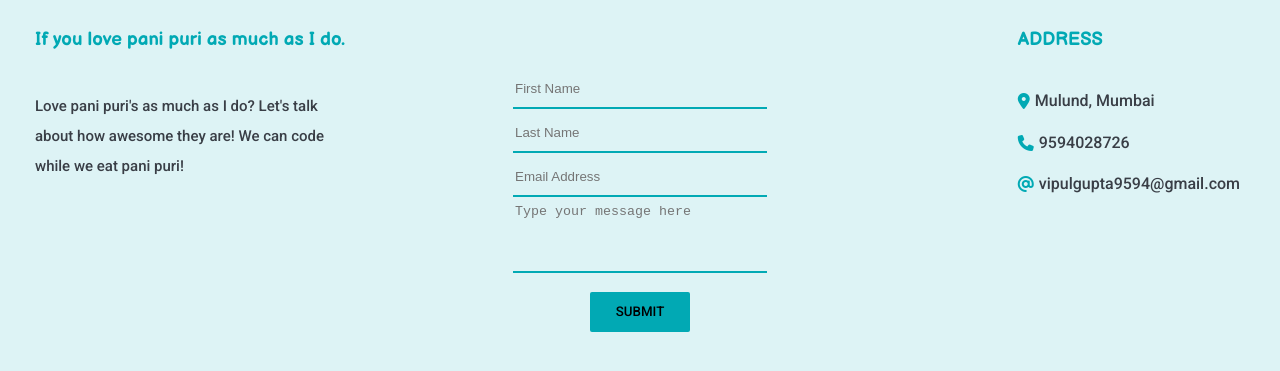
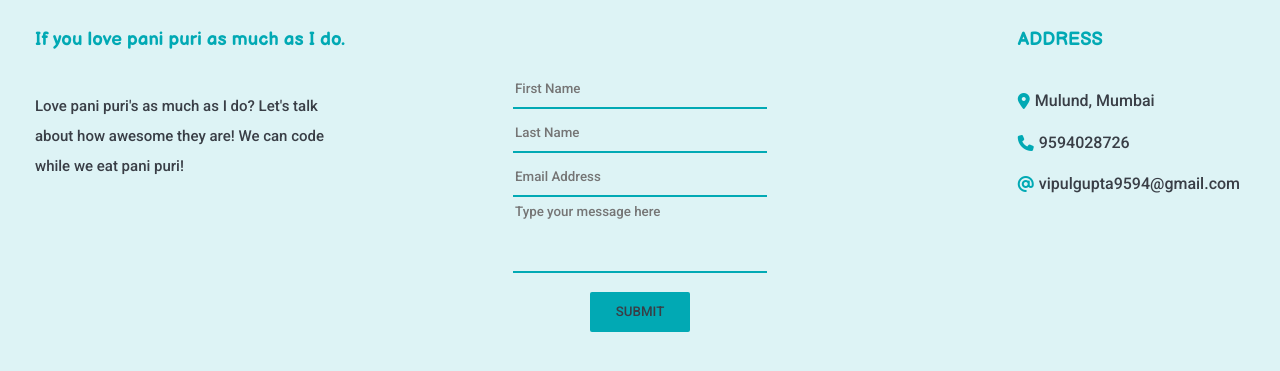
Before and after one commit to vipul980/Portfolio, a React app: page / in a window 1280 px wide. Shown: the part 2594-2965 px from the top of the page. Built offline with nearby package versions, Linux system fonts and the light colour scheme.

Commit message:
contact form

```diff
--- a/public/Styles.css
+++ b/public/Styles.css
@@ -345,6 +345,8 @@ font-weight: normal;
 }
 input, textArea {
     background-color: transparent;
+    font-family: 'Roboto', sans-serif;
+    color: #393e46;
 
     border: none;
     border-bottom: 2px solid;
```
